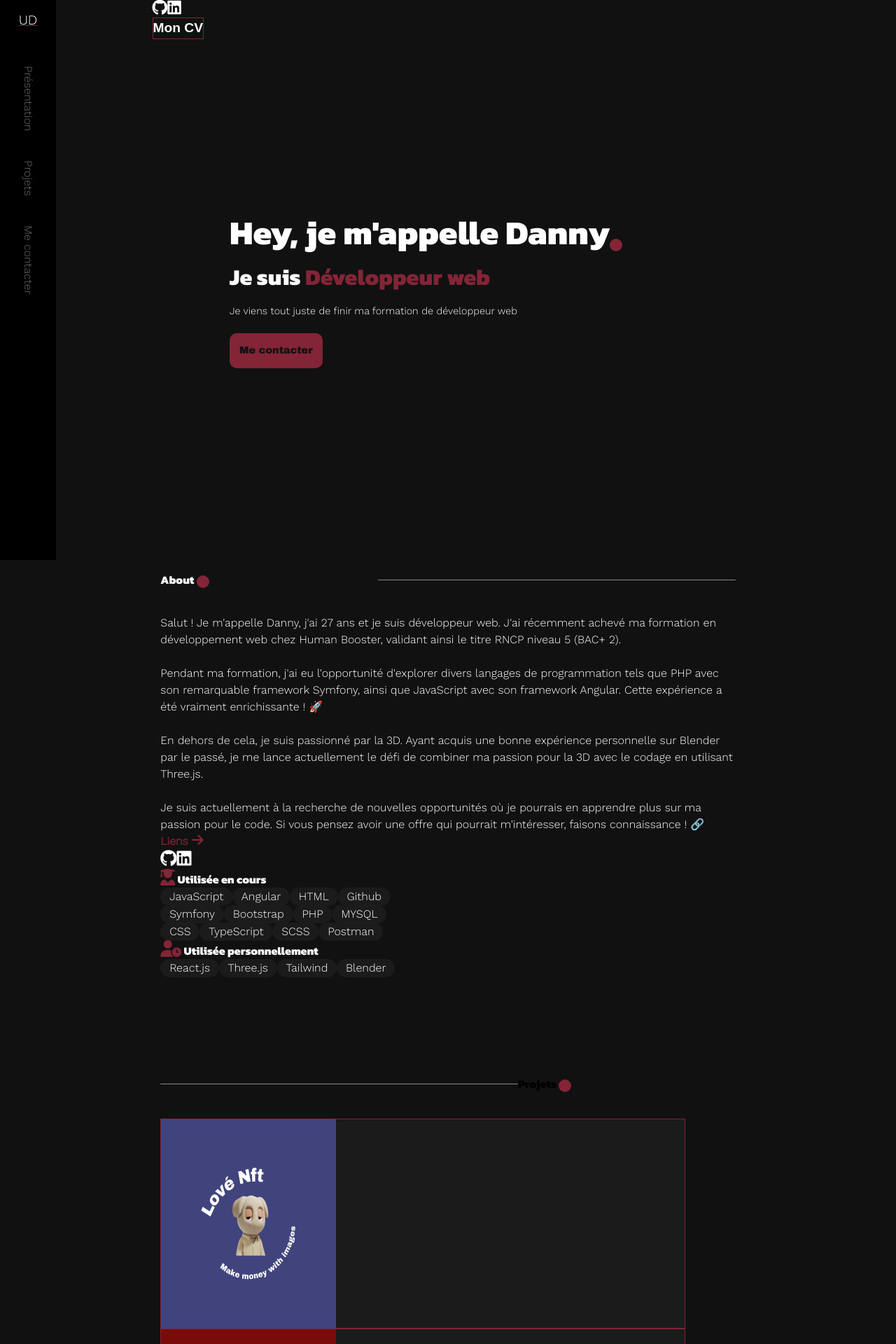
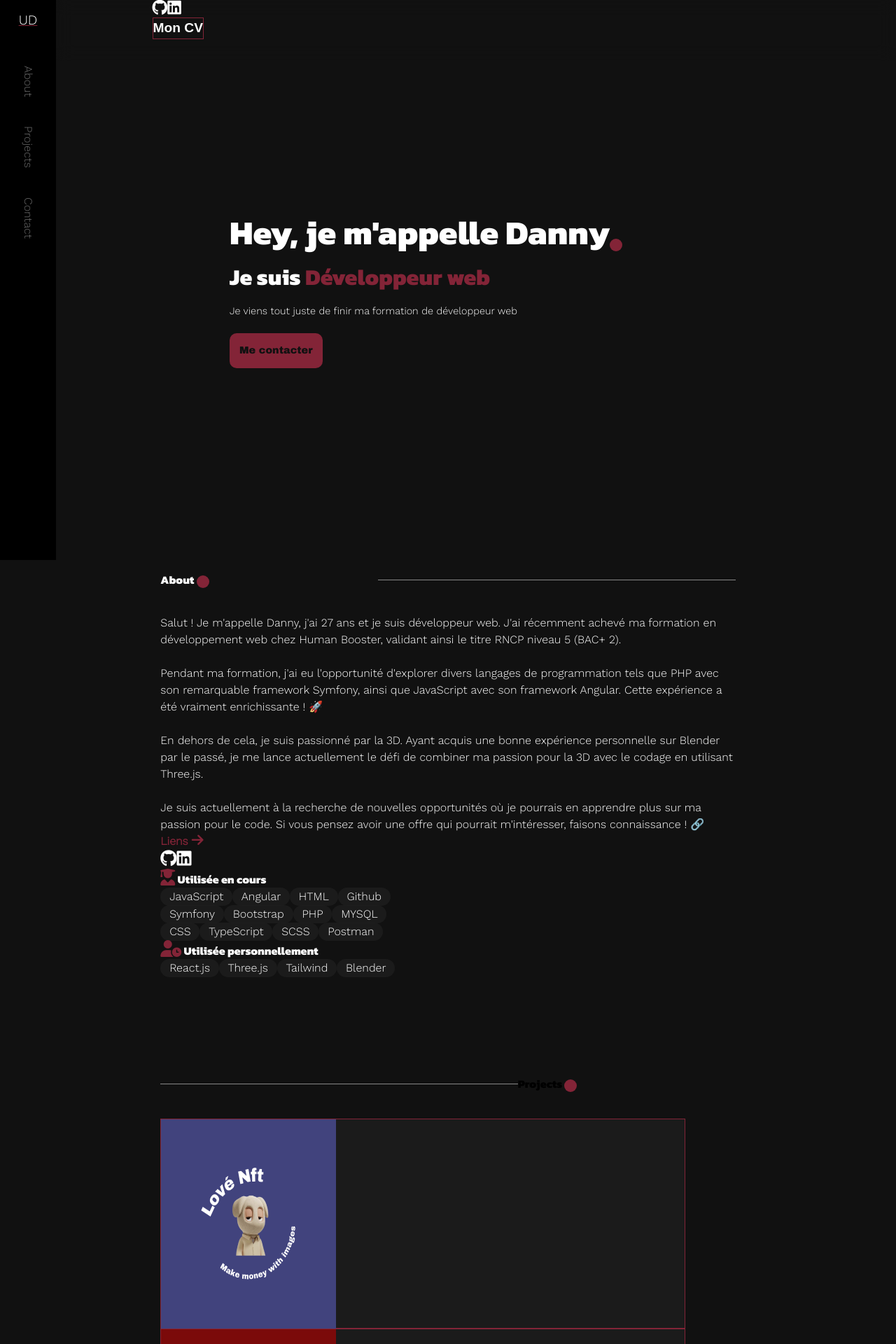
Before and after one commit to DannyUprajay/portfolio, a React (Vite) app: page / in a window 1280 px wide. Shown: the top 1920 px of the page at 70% size. Built offline with nearby package versions, Linux system fonts and the light colour scheme; a web font is replaced by a local one.

Commit message:
end SEO et je retouche un peu le responsive

```diff
--- a/src/Home.jsx
+++ b/src/Home.jsx
@@ -112,7 +112,7 @@ const Home = () => {
                                     <a href={'#presentation'}
                                        className="block py-2 px-3 nav_link text-center rounded md:border-0  md:p-0 "
                                     >
-                                        Présentation
+                                        About
                                     </a>
                                 </li>
                             </Fade>
@@ -123,7 +123,7 @@ const Home = () => {
                                     <a href={'#projet'}
                                        className="block py-2 px-3 nav_link  text-center rounded hover:bg-gray-100 md:hover:bg-transparent md:border-0 md:p-0 dark:hover:bg-gray-700 md:dark:hover:bg-transparent"
                                     >
-                                        Projets
+                                        Projects
                                     </a>
                                 </li>
                             </Fade>
@@ -133,7 +133,7 @@ const Home = () => {
                                     <a href={'#contact'}
                                        className="block nav_link py-2 px-3 text-center rounded hover:bg-gray-100 md:hover:bg-transparent md:border-0 md:p-0  dark:hover:bg-gray-700 md:dark:hover:bg-transparent"
                                     >
-                                        Me contacter
+                                        Contact
                                     </a>
                                 </li>
                             </Fade>
@@ -327,7 +327,7 @@ const Home = () => {
                     <div className={'header_sectionHeader__aMRKR'}>
                         <div className="header_line__AkXvu"></div>
 
-                        <h2 className={"text-white text-center text-6xl mx-auto"}>Projets <span></span></h2>
+                        <h2 className={"text-white text-center text-6xl mx-auto"}>Projects <span></span></h2>
                     </div>
 
                     <div className={"flex justify-center"}>
```
